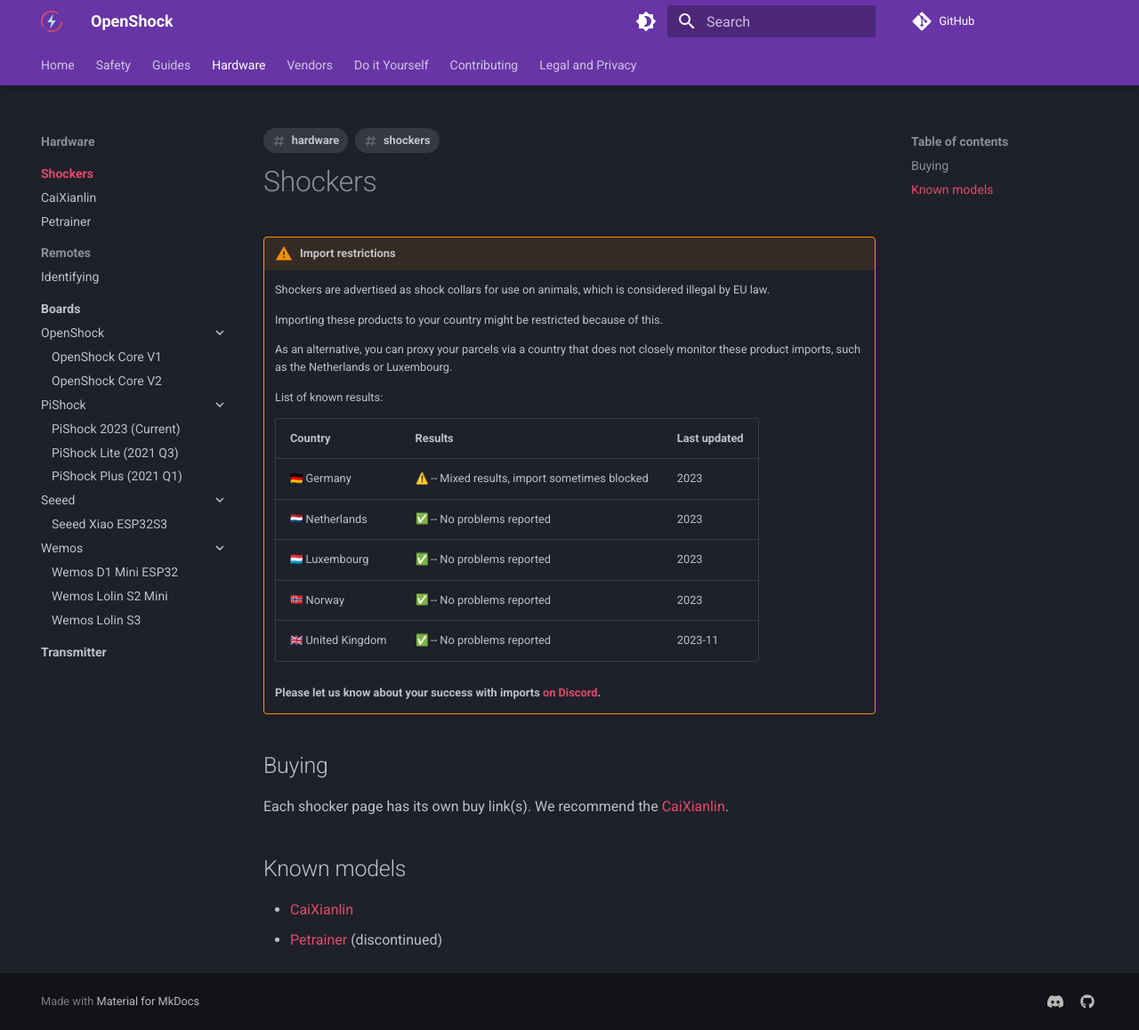
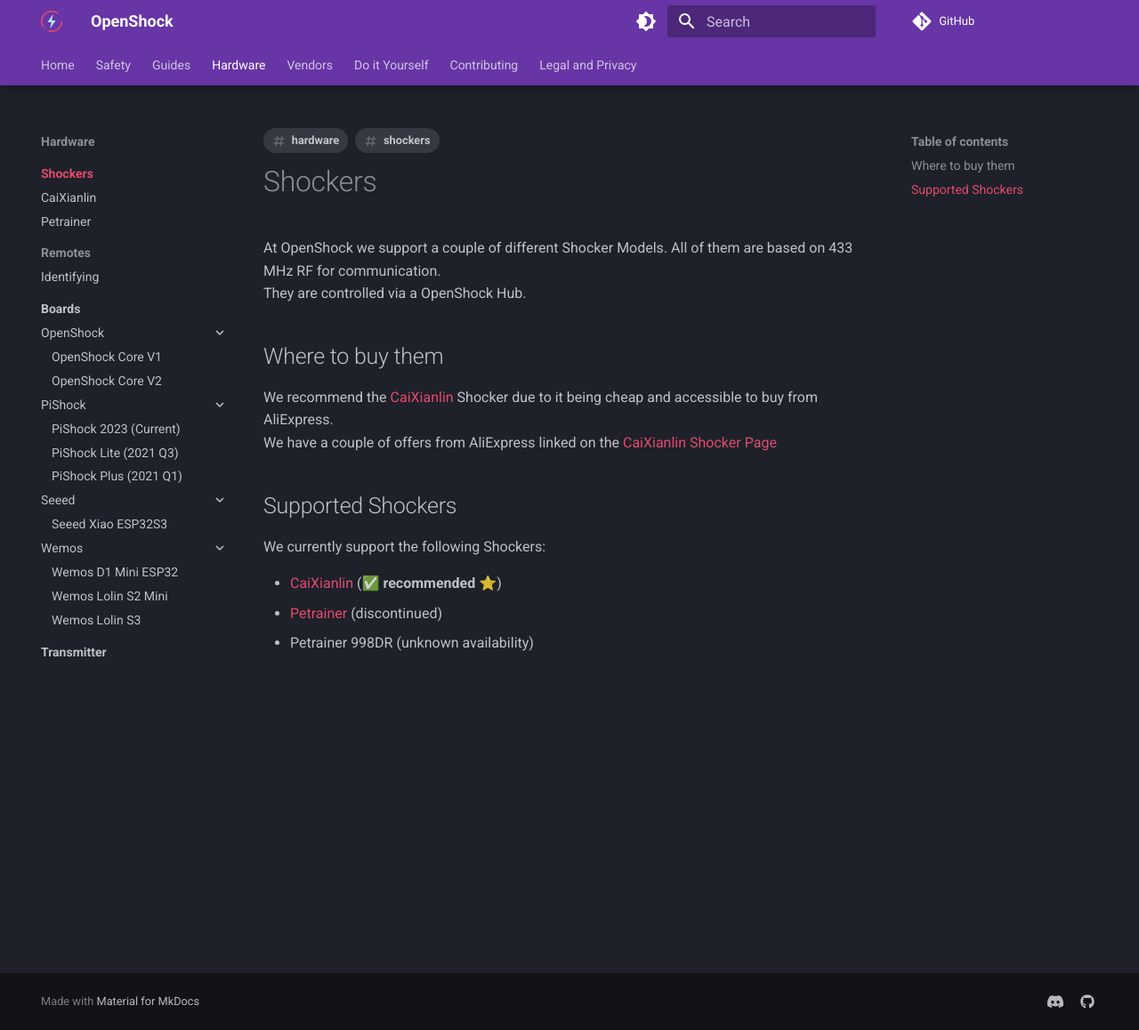
Before and after one commit to OpenShock/Wiki, an MkDocs documentation site: the page built from docs/hardware/shockers/index.md, in a window 1280 px wide and 1158 px high. Shown: the whole window at 89% size. Built offline with MkDocs 1.6.1 and Material for MkDocs 9.7.7, drawn with Linux system fonts in a browser that asks for light colours; emoji names are drawn with the system emoji font; comment, search, counter and statistics services are not loaded.

Commit message:
Update Shockers Index. Remove warning and restruct

```diff
--- a/docs/hardware/shockers/index.md
+++ b/docs/hardware/shockers/index.md
@@ -5,31 +5,18 @@
 ---
 
 # Shockers
+At OpenShock we support a couple of different Shocker Models. All of them are based on 433 MHz RF for communication.
+They are controlled via a OpenShock Hub.
 
-!!! warning "Import restrictions"
-    Shockers are advertised as shock collars for use on animals, which is considered illegal by EU law.
+## Where to buy them
 
-    Importing these products to your country might be restricted because of this.
+We recommend the [CaiXianlin](caixianlin.md) Shocker due to it being cheap and accessible to buy from AliExpress.
+We have a couple of offers from AliExpress linked on the [CaiXianlin Shocker Page](caixianlin.md)
 
-    As an alternative, you can proxy your parcels via a country that does not closely monitor these product imports, such as the Netherlands or Luxembourg.
+## Supported Shockers
 
-    List of known results:
+We currently support the following Shockers:
 
-    | Country | Results | Last updated |
-    |-|-|-|
-    | :flag_de: Germany | :warning: -- Mixed results, import sometimes blocked | 2023 |
-    | :flag_nl: Netherlands | :white_check_mark: --  No problems reported | 2023 |
-    | :flag_lu: Luxembourg | :white_check_mark: -- No problems reported | 2023 |
-    | :flag_no: Norway | :white_check_mark: -- No problems reported | 2023 |
-    | :flag_gb: United Kingdom | :white_check_mark: -- No problems reported | 2023-11 |
-
-    **Please let us know about your success with imports [on Discord](https://discord.gg/OpenShock).**
-
-## Buying
-
-Each shocker page has its own buy link(s). We recommend the [CaiXianlin](caixianlin.md).
-
-## Known models
-
-- [CaiXianlin](caixianlin.md)
+- [CaiXianlin](caixianlin.md) (**✅ recommended ⭐**)
 - [Petrainer](petrainer.md) (discontinued)
+- Petrainer 998DR (unknown availability)
```
